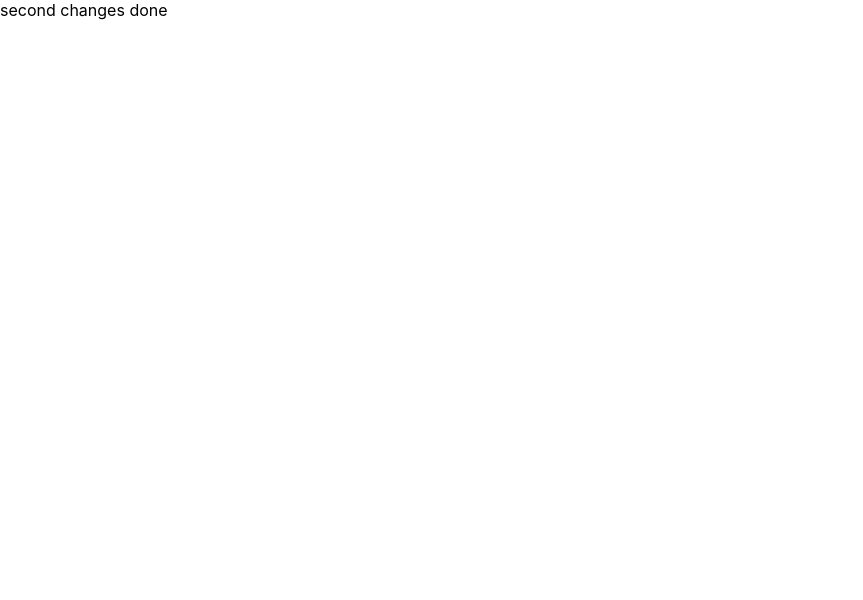
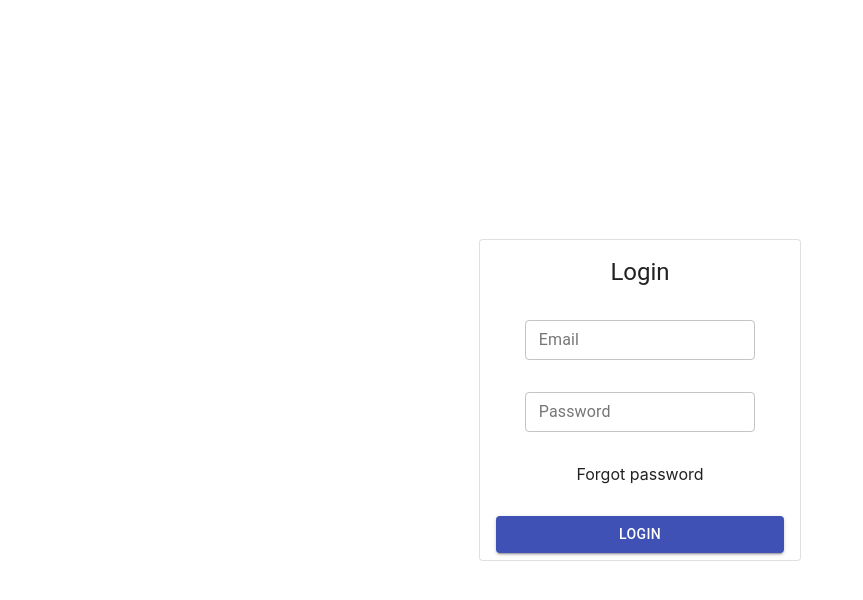
Before and after one commit to abdul-imad/Retailers-Management, a React (Create React App) app: page /login in a window 1280 px wide. Shown: the top 600 px of the page, without its empty margins (0-863 px from the left). Built offline with nearby package versions, Linux system fonts and the light colour scheme.

Commit message:
login page design

```diff
--- a/src/App.js
+++ b/src/App.js
@@ -1,9 +1,9 @@
 import React from "react";
-
+import Login from "./components/Login"
 
 function App() {
 	return (
-		<div>second changes done</div>
+		<Login></Login>
 	)
 }
 
--- a/src/components/Login.js
+++ b/src/components/Login.js
@@ -0,0 +1,77 @@
+import React from 'react';
+import { connect } from 'react-redux';
+import rootReducer from "../redux/rootReducer"
+import { makeStyles } from '@material-ui/styles';
+import {Card,CardActions,CardContent,Button,TextField} from "@material-ui/core"
+import {Link} from "react-router-dom"
+import { Typography } from '@material-ui/core';
+
+
+function Login(props) {
+
+    let useStyles = makeStyles({
+        centerDiv: {
+          height: "100vh",
+          width: "100vw",
+          display: "flex",
+          justifyContent: "center",
+          alignItems: "center",
+        },
+        card:{
+            height:"20rem",
+            width:"20rem"
+        },
+        alignCenter: {
+          justifyContent: "center",
+        },
+        centerElements:{
+            display:"flex",
+            flexDirection:"column",
+            alignItems:"center"
+        }
+        ,
+        mb:{
+            marginBottom:"2rem"
+        },
+        image:{
+            height:"6rem",
+            backgroundSize:"contain"
+        }
+      });
+
+const classes = useStyles()
+    return (
+        <div className = {classes.centerDiv} >
+            <Card variant="outlined" className = {classes.card}>
+
+              <CardContent className={classes.centerElements}>
+              <Typography variant = "h5"  className = {classes.mb}> Login </Typography>
+                <TextField id="outlined-basic" variant="outlined" label="Email" type = "email" placeholder="abc@xyz.com"
+                className={classes.mb}
+                size = "small"style={{display:"block"},{width:"80%"}} value = {props.email} onChange={(e)=>{console.log(e.target.value)}} />
+                <TextField variant = "outlined" label = "Password" type = "password" placeholder="Enter password"
+                className = {classes.mb}
+                size = "small" style={{display:"block"},{width:"80%"}} value={props.password} onChange={(e)=>{console.log(e.target.value)}}></TextField>
+                {/* <Link to = "/forgotPassword" >ForgotPassword</Link> */}
+                <div>Forgot password</div>
+                <Button color = "primary" variant = "contained" style={{width:"100%",marginTop:"2rem"}}
+                onClick={(e)=>{console.log("Submit")}}
+                >Login</Button>
+              </CardContent>
+              <CardActions></CardActions>
+            </Card>
+        </div>
+    );
+}
+
+const mapStateToProps = store=>{
+    return store;
+}
+
+const mapDispatchToProps = dispatch=>{
+    return {
+
+    }
+}
+
+export default connect()(Login);
--- /dev/null
+++ b/src/redux/loginReducer.js
@@ -0,0 +1,10 @@
+const initialState={
+    email:"",
+    password:""
+}
+
+function loginReducer(state = initialState,action){
+ return state
+}
+
+export default loginReducer;
--- a/src/redux/rootReducer.js
+++ b/src/redux/rootReducer.js
@@ -1,9 +1,8 @@
-const initialState = {
-	count: 1,
-};
+import {combineReducers} from "redux"
+import loginReducer from "./loginReducer"
 
-const rootReducer = () => {
-	return initialState;
-};
+const rootReducer=combineReducers({
+	Login:loginReducer
+})
 
 export default rootReducer;
```
Also changed, not shown: src/components/ForgotPassword.js (added, +11 -0 lines).
